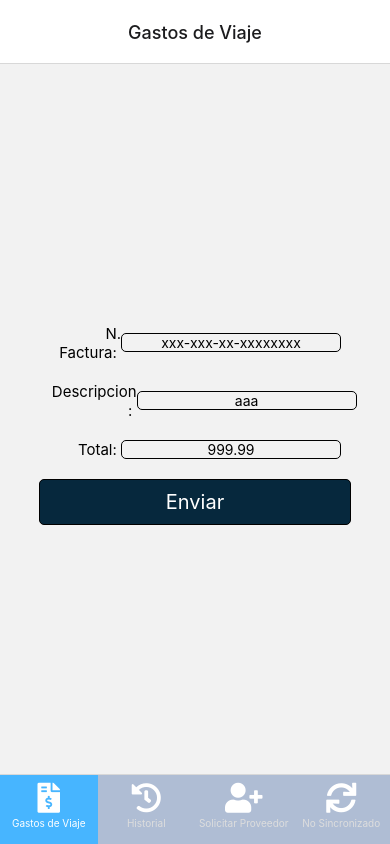
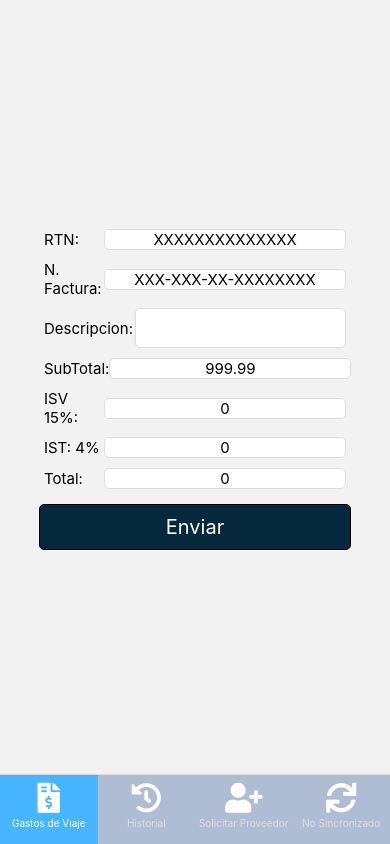
Before and after one commit to borisavila539/Proyecto_Gira, a React Native app in the folder Gira-App/: screen / in a window 390 px wide. Built offline with nearby package versions, Linux system fonts and the light colour scheme.

Commit message:
gastos de viaje 3

```diff
--- a/Gira-App/app.json
+++ b/Gira-App/app.json
@@ -24,7 +24,8 @@
       "adaptiveIcon": {
         "foregroundImage": "./assets/adaptive-icon.png",
         "backgroundColor": "#FFFFFF"
-      }
+      },
+      "softwareKeyboardLayoutMode": "pan"
     },
     "web": {
       "favicon": "./assets/favicon.png"
--- a/Gira-App/src/Components/textInputContainer.js
+++ b/Gira-App/src/Components/textInputContainer.js
@@ -5,7 +5,16 @@
     return(
         <View style={styles.textInput}>
             <Text style={styles.text}>{props.title}</Text>
-            <TextInput style={styles.input} placeholder={props.placeholder} keyboardType={props.teclado}></TextInput>
+            <TextInput
+            style={styles.input}
+            placeholder={props.placeholder}
+            keyboardType={props.teclado}
+            multiline={props.multiline}
+            editable={props.editable}
+            onChangeText={props.onChangeText}
+            value={props.value}
+            maxLength={props.maxLength}
+            ></TextInput>
         </View>
 
     )
@@ -15,19 +24,22 @@
     text:{
         fontSize:15,
         width:'30%',
-        textAlign: "right",
     },
     textInput:{
         flexDirection: 'row',
         width: '100%',
         alignItems: "center",
-        padding:10,
+        padding:5,
     },
     input:{
         flex:1,
         borderWidth:1,
         borderRadius:5,
         textAlign: "center",
+        maxHeight:100,
+        fontSize:15,
+        backgroundColor: '#fff',
+        borderColor:'#ddd'
     }
 
  })
--- a/Gira-App/src/Screens/Navegacion.js
+++ b/Gira-App/src/Screens/Navegacion.js
@@ -61,14 +61,15 @@ const Navegador = (props) =>{
                 tabBarStyle : {height: 70},
                 tabBarLabelStyle: {paddingBottom:15},
                 tabBarIconStyle: {marginTop:5},
-                tabBarHideOnKeyboard:true,
+                headerShown:false
+                //tabBarHideOnKeyboard:true,
 
             })}
             >
-                <Tab.Screen name='Gastos de Viaje'  component={ScreenGastosViaje} options={{headerTitleAlign:'center'}}/>
-                <Tab.Screen name='Historial' component={ScreenGastosHistorial} options={{headerShown:false}}/>
-                <Tab.Screen name='Solicitar Proveedor' component={ScreenSolicitarProveedor} options={{headerShown:false}}/>
-                <Tab.Screen name='No Sincronizado' component={ScreenNoSincronizado} options={{headerShown:false}}/>
+                <Tab.Screen name='Gastos de Viaje'  component={ScreenGastosViaje}/>
+                <Tab.Screen name='Historial' component={ScreenGastosHistorial}/>
+                <Tab.Screen name='Solicitar Proveedor' component={ScreenSolicitarProveedor} />
+                <Tab.Screen name='No Sincronizado' component={ScreenNoSincronizado}/>
             </Tab.Navigator>
         </NavigationContainer>
     )
--- a/Gira-App/src/Screens/Viaje.js
+++ b/Gira-App/src/Screens/Viaje.js
@@ -1,19 +1,31 @@
 import React, { useState } from "react";
-import { Button, StyleSheet, View, } from "react-native";
+import { Button, StyleSheet, View, ScrollView, SafeAreaView  } from "react-native";
 import { TextInputContainer, SendButton } from "../Components/indexComponents";
 import DatePicker from 'react-native-date-picker'
 const Viajes = (props) =>{
-    const [open,setOpen] = useState(false)
-    const [date, setDate] = useState(new Date())
+    const [subTotal, setSubTotal] = useState(0.00)
+    const [isv,setIsv] = useState(0.00)
+    const [ist, setIst] = useState(0.00)
+    const [total, setTotal] = useState(0.00)
     return(
-        <View style={styles.body}>
-            <View style={styles.container}>
-                <TextInputContainer title='N. Factura: ' placeholder='xxx-xxx-xx-xxxxxxxx'/>
-                <TextInputContainer title='Descripcion: ' placeholder='aaa'/>
-                <TextInputContainer title='Total: ' placeholder='999.99' teclado='decimal-pad'/>
+        <ScrollView contentContainerStyle={styles.scrollview}>
+            <SafeAreaView  style={styles.container}>
+                <TextInputContainer title='RTN: ' placeholder='XXXXXXXXXXXXXX'/>
+                <TextInputContainer title='N. Factura: ' placeholder='XXX-XXX-XX-XXXXXXXX'/>
+                <TextInputContainer title='Descripcion: ' multiline={true} maxLength={300}/>
+                <TextInputContainer title='SubTotal: ' placeholder='999.99' teclado='decimal-pad'
+                onChangeText={(value)=>{
+                    setSubTotal(value)
+                    setIsv((value*0.15).toFixed(2))
+                    setIst((value*0.04).toFixed(2))
+                    setTotal((value*1.19).toFixed(2))
+                    }}/>
+                <TextInputContainer title='ISV 15%: ' teclado='decimal-pad' editable={false} value={isv+''}/>
+                <TextInputContainer title='IST: 4% ' teclado='decimal-pad' editable={false} value={ist+''}/>
+                <TextInputContainer title='Total: ' teclado='decimal-pad' editable={false} value={total+''}/>
                 <SendButton title='Enviar'/>
-            </View>
-        </View>
+            </SafeAreaView >
+        </ScrollView>
     )
 }
 
@@ -28,10 +40,14 @@ const styles = StyleSheet.create({
         maxWidth: 500,
         alignItems: "center",
         justifyContent: "center",
+        marginVertical:20,
     },
-    datePickerStyle: {
-        width: 230,
-      },
+    scrollview:{
+        flex:1,
+        alignItems: "center",
+        justifyContent: "center",
+    }
+
 })
 
 export default Viajes;
```
Also changed, not shown: Gira-App/App.js (line endings or trailing spaces).
